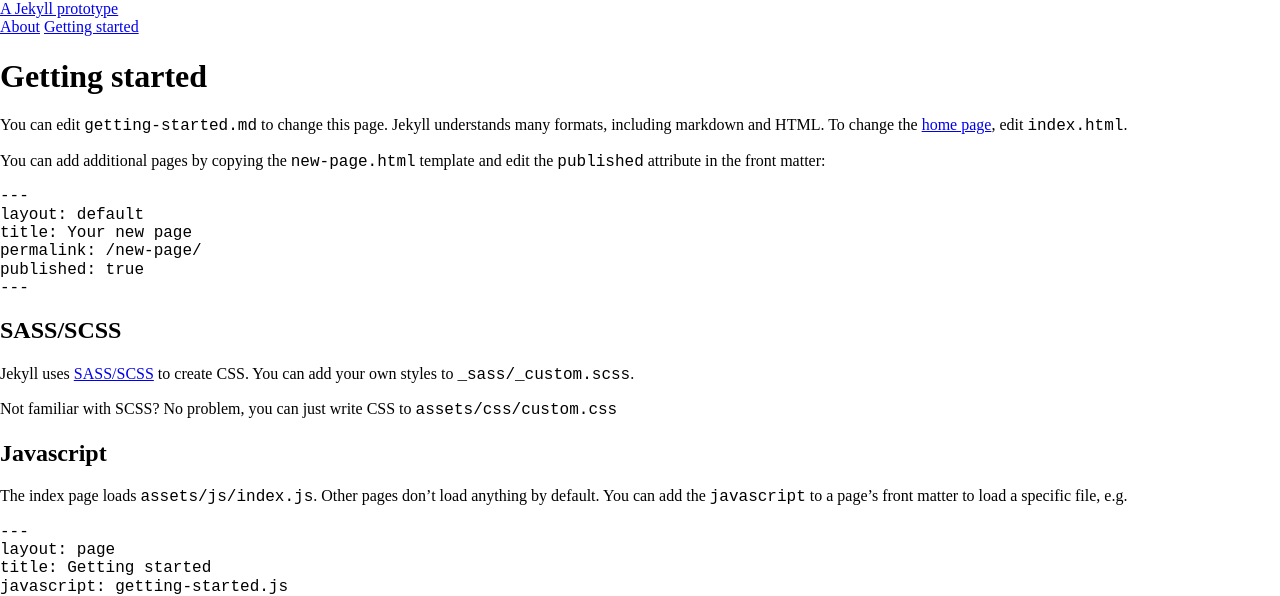
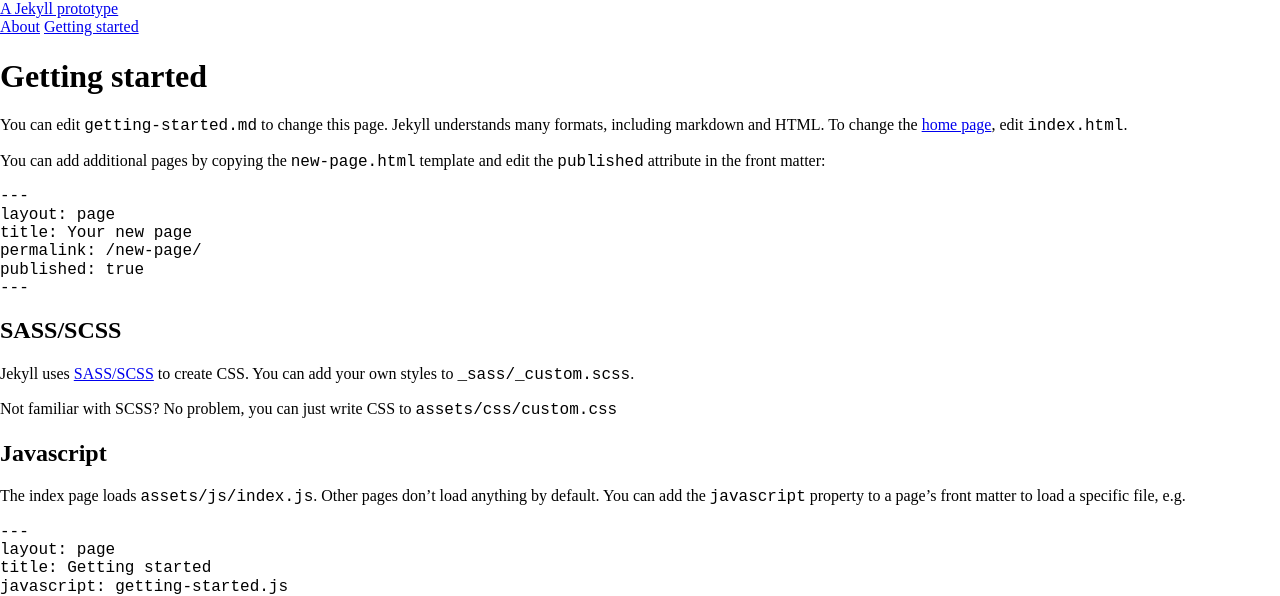
Before and after one commit to adborden/jekyll-prototype, a Jekyll site: the page built from getting-started.md, in a window 1280 px wide. Shown: the top 596 px of the page. Built offline with Jekyll 4.4.1, drawn with Linux system fonts in a browser that asks for light colours; nearby versions of some CDN libraries; library files that are not in the unit come from our copies.

Commit message:
Documentation tweak
- new-page should use page layout
- Clarify javascript property

````diff
--- a/getting-started.md
+++ b/getting-started.md
@@ -13,7 +13,7 @@
 
 ```
 ---
-layout: default
+layout: page
 title: Your new page
 permalink: /new-page/
 published: true
@@ -32,7 +32,7 @@
 ## Javascript
 
 The index page loads `assets/js/index.js`. Other pages don’t load anything by
-default. You can add the `javascript` to a page’s front matter to load a specific
+default. You can add the `javascript` property to a page’s front matter to load a specific
 file, e.g.
 
 ```
--- a/new-page.html
+++ b/new-page.html
@@ -1,5 +1,5 @@
 ---
-layout: default
+layout: page
 title: Your new page
 permalink: /new-page/
 published: false
````
